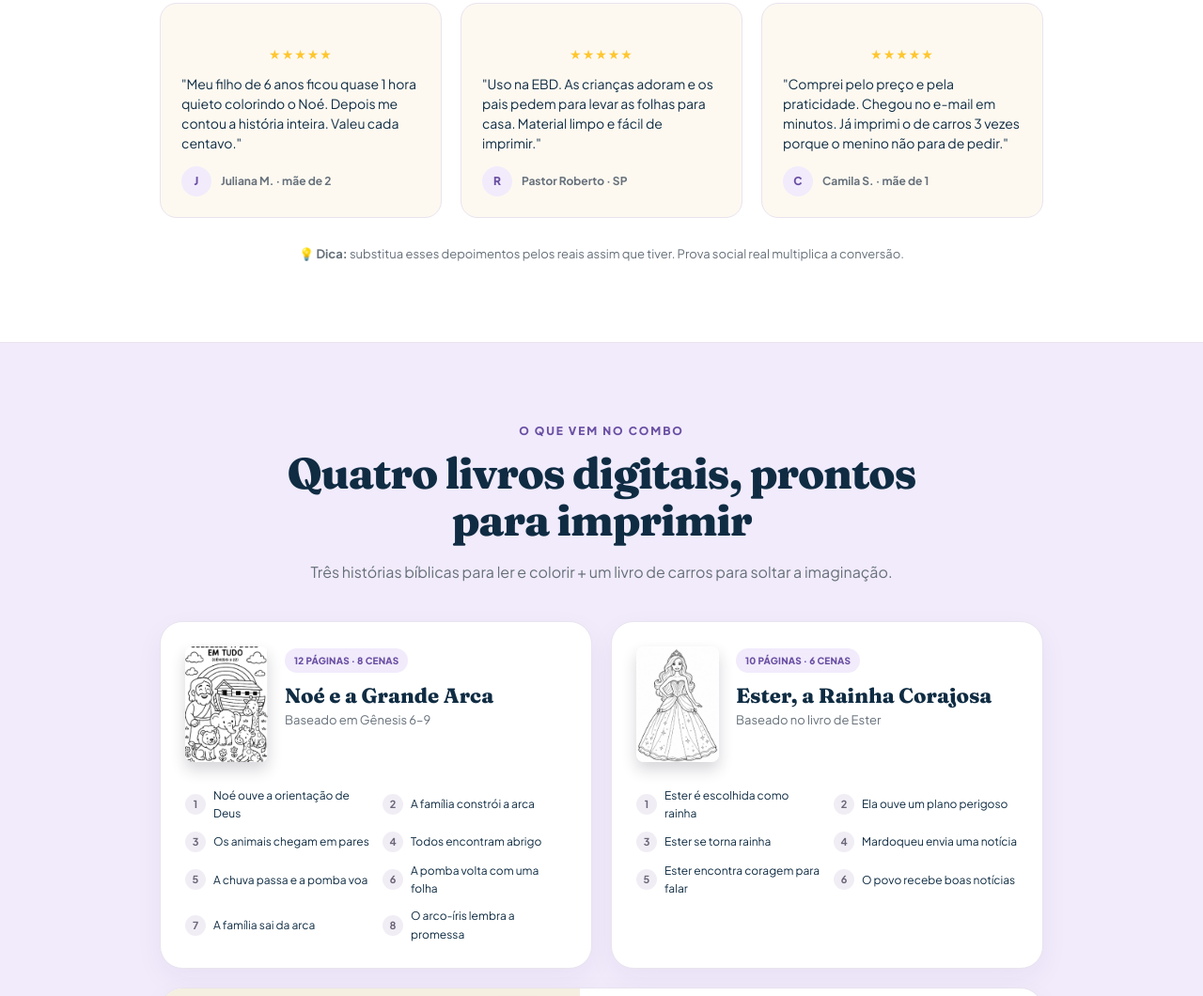
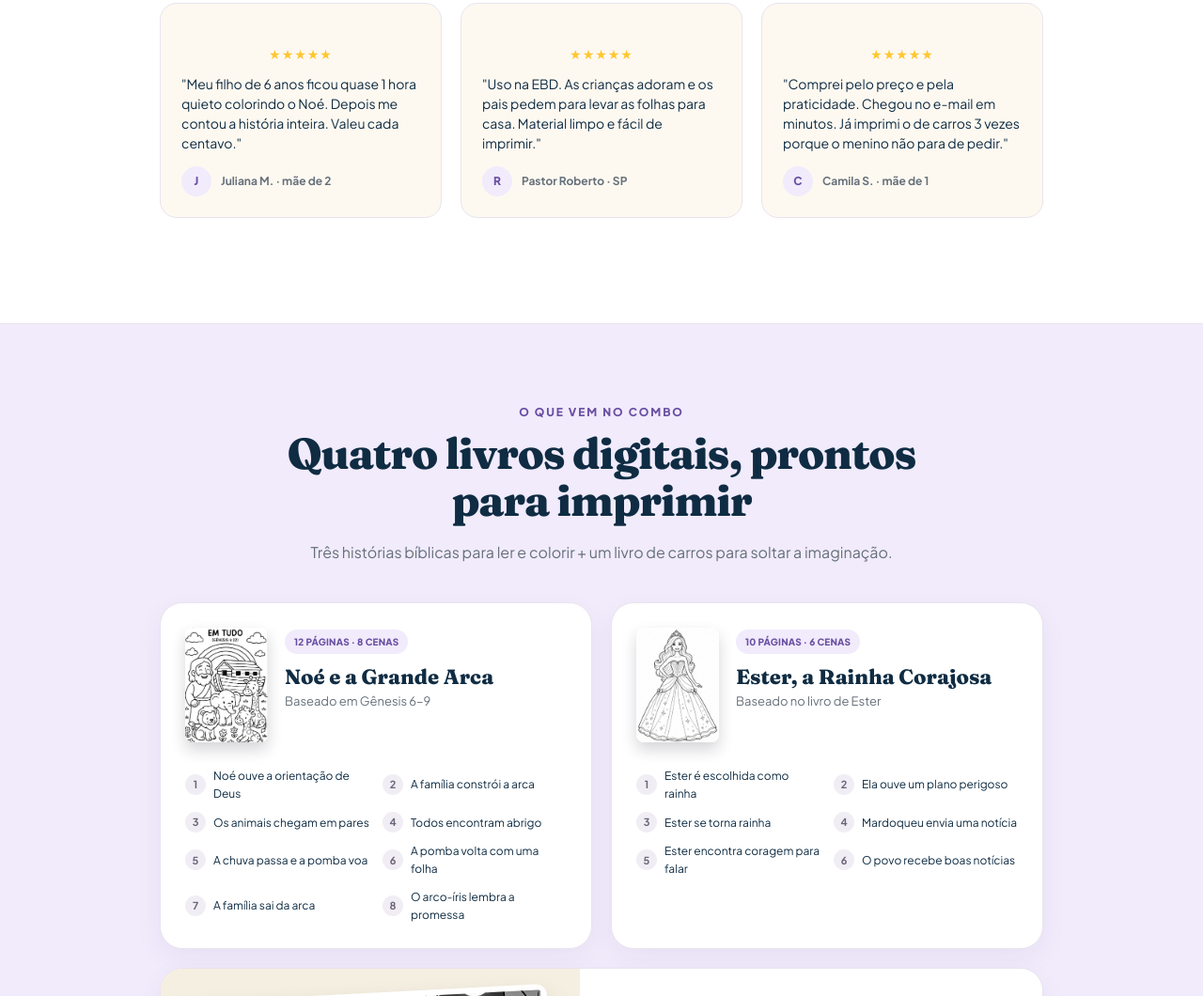
Before and after one commit to victoryurijesus2-prog/combo-criativo-colorir, a plain HTML site: page index.html in a window 1280 px wide. Shown: the part 1910-2970 px from the top of the page at 94% size. Drawn offline with Linux system fonts and the light colour scheme.

Commit message:
Update index.html

```diff
--- a/index.html
+++ b/index.html
@@ -404,7 +404,7 @@ section{padding:84px 0}
     <div class="who"><span>C</span> Camila S. · mãe de 1</div>
    </div>
   </div>
-  <p style="text-align:center;margin:28px 0 0;font-size:13px;color:var(--muted)">💡 <b>Dica:</b> substitua esses depoimentos pelos reais assim que tiver. Prova social real multiplica a conversão.</p>
+  <p style="text-align:center;margin:28px 0 0;font-size:13px;color:var(--muted)">
  </div>
 </section>
 
```
